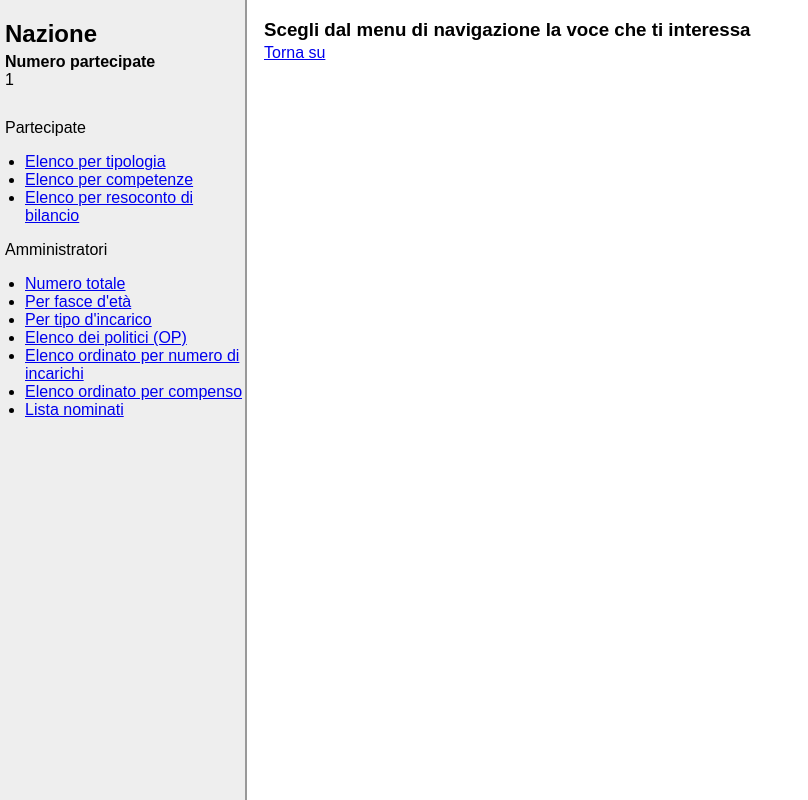
After one commit to openpolis/op_nominati, a Django app: template templates/nominati/nazione_detail.html in a window 1280 px wide. The commit adds this page. Shown: the whole page, without its empty margins (0-808 px from the left). Run offline with Django 3.2, Linux system fonts and the light colour scheme; the template is opened without the code that fills it: most values are stand-ins (such as "Sample title", 1, 10 or a date in 2020); parts of the project's set-up code (start-up, migrations or seed data) failed here and were passed over.

Commit message:
NazioneView started to implement

```diff
--- a/nominati/urls.py
+++ b/nominati/urls.py
@@ -4,7 +4,7 @@ from django.contrib import admin
 from django.contrib import databrowse
 
 from nominati.models import *
-from nominati.views import EnteDetailView, EnteListView, EnteJSONListView, RegioneListView, RegioneDetailView
+from nominati.views import EnteDetailView, EnteListView, EnteJSONListView, RegioneListView, RegioneDetailView, NazioneView
 
 admin.autodiscover()
 
@@ -13,6 +13,8 @@ urlpatterns = patterns('',
     url(r'^regioni/$', RegioneListView.as_view(), name="nominati_regione_list"),
     url(r'^regioni/(?P<pk>\d+)$', RegioneDetailView.as_view(), name="nominati_regione_detail"),
     url(r'^regioni/(?P<pk>\d+)?tipo=(?P<tipo>\w+)$', RegioneDetailView.as_view(), name="nominati_regione_tipologie"),
+    url(r'^nazione/$', NazioneView.as_view(), name="nominati_nazione"),
+    url(r'^nazione/?tipo=(?P<tipo>\w+)$', NazioneView.as_view(), name="nominati_nazione_tipologie"),
     url(r'^login/$', 'django.contrib.auth.views.login', {'template_name': 'login.html'}, name='login'),
     url(r'^logout/$', 'django.contrib.auth.views.logout', {'next_page' : '/'}, name='nominati_logout'),
     url(r'^enti/$', EnteListView.as_view(), name="nominati_ente_list"),
--- a/templates/nominati/amm_compenso.html
+++ b/templates/nominati/amm_compenso.html
@@ -1,4 +1,4 @@
-{% extends "nominati/regione_detail.html" %}
+{% extends base_template %}
 
 {% block content%}
 
--- a/templates/nominati/amm_incarichi.html
+++ b/templates/nominati/amm_incarichi.html
@@ -1,4 +1,4 @@
-{% extends "nominati/regione_detail.html" %}
+{% extends base_template %}
 
 {% block content%}
 
--- a/templates/nominati/amm_politici.html
+++ b/templates/nominati/amm_politici.html
@@ -1,4 +1,4 @@
-{% extends "nominati/regione_detail.html" %}
+{% extends base_template %}
 
 {% block content%}
 
--- a/templates/nominati/amm_tot.html
+++ b/templates/nominati/amm_tot.html
@@ -1,4 +1,4 @@
-{% extends "nominati/regione_detail.html" %}
+{% extends base_template %}
 
 {% block content%}
     {% block table %}
--- a/templates/nominati/lista_nominati.html
+++ b/templates/nominati/lista_nominati.html
@@ -1,4 +1,4 @@
-{% extends "nominati/regione_detail.html" %}
+{% extends base_template %}
 
 {% block content%}
 
--- /dev/null
+++ b/templates/nominati/nazione_detail.html
@@ -0,0 +1,100 @@
+{% extends "base.html" %}
+
+{% block title %}
+    Nazione
+{% endblock %}
+
+
+{% block sidebar %}
+    <div id="sidebar">
+        <h2>Nazione</h2>
+
+        <b>Numero partecipate</b><BR>
+        {{ n_partecipate }}<BR>
+
+
+        <div id="toc">
+            Partecipate
+            <ul>
+                <li><a href="/nazione/?tipo=part_tipologia">Elenco per tipologia</a></li>
+                <li><a href="/nazione/?tipo=part_competenze">Elenco per competenze</a></li>
+                <li><a href="/nazione/?tipo=part_resoconto">Elenco per resoconto di bilancio</a></li>
+            </ul>
+            Amministratori
+            <ul>
+                <li><a href="/nazione/?tipo=amm_tot#n">Numero totale</a></li>
+                <li><a href="/nazione/?tipo=amm_tot#eta">Per fasce d'et&agrave;</a></li>
+                <li><a href="/nazione/?tipo=amm_tot#incarico">Per tipo d'incarico</a></li>
+                <li><a href="/nazione/?tipo=amm_politici">Elenco dei politici (OP)</a></li>
+                <li><a href="/nazione/?tipo=amm_incarichi">Elenco ordinato per numero di incarichi</a></li>
+                <li><a href="/nazione/?tipo=amm_compenso">Elenco ordinato per compenso</a></li>
+                <li><a href="/nazione/?tipo=lista_nominati">Lista nominati</a></li>
+            </ul>
+        </div>
+    </div>
+{% endblock %}
+
+{% block content %}
+    <a name="top"></a>
+    {% block table %}
+
+        <h3>{% block table_title %}Scegli dal menu di navigazione la voce che ti interessa{% endblock %}</h3>
+
+    {% endblock %}
+    <a href="#top">Torna su</a>
+{% endblock %}
+
+
+{% block css_styles %}
+    {{ block.super }}
+    <style>
+        body {
+            font-size: 16px;
+
+        }
+        table {
+            width: 40em;
+            margin-top: 1em;
+            border: 1px solid black;
+            border-collapse: separate;
+            border-spacing: 0px;
+        }
+        th { background-color: #d3d3d3; border:1px solid gray; }
+        td { border: 1px solid gray;}
+
+
+            /*STE*/
+        #header {position: relative;width: 50em; left:15em; padding-left:1em; }
+        #footer {position: relative;width: 50em; left:15em; padding-left:1em; }
+        #content{position: relative; width: 50em; left:15em; padding-left:1em;}
+        #sidebar {
+            position: fixed;
+            height:100%;
+            top:0px;
+            left:0;
+            width: 15em;
+            border-right: 2px solid #999;
+            background-color: #eeeeee;
+            padding-left:5px;
+
+        }
+
+        #sidebar ul{
+            list-style: disc;
+            padding-left:20px;
+        }
+        #toc{margin-top:30px;}
+
+
+        table#lista_nominati {width: 60em;border:1px solid black; padding:0; margin:0;}
+        tr.ln_header {background-color: #ddd;font-weight: bold; font-size: 14px; }
+        table#lista_nominati .ln_nome {width:10em;padding-top:5px;vertical-align: top;}
+        td.ln_incarichi{border:0;height:50px;margin:0;padding:0;}
+        table.lista_nominati_inc { width:100%;height:50px;margin:0; border:0;}
+        .ln_carica      {width:20%;}
+        .ln_partecipata {width:40%;}
+        .ln_ente        {width:30%;}
+        .ln_compenso    {width:10%;}
+
+    </style>
+{% endblock %}
--- a/templates/nominati/part_competenze.html
+++ b/templates/nominati/part_competenze.html
@@ -1,4 +1,4 @@
-{% extends "nominati/regione_detail.html" %}
+{% extends base_template %}
 
 {% block content%}
 
--- a/templates/nominati/part_resoconto.html
+++ b/templates/nominati/part_resoconto.html
@@ -1,4 +1,4 @@
-{% extends "nominati/regione_detail.html" %}
+{% extends base_template %}
 
 {% block content%}
     {% block table %}
--- a/templates/nominati/part_tipologia.html
+++ b/templates/nominati/part_tipologia.html
@@ -1,4 +1,4 @@
-{% extends "nominati/regione_detail.html" %}
+{% extends base_template %}
 
 {% block content%}
 
--- a/templates/nominati/table.html
+++ b/templates/nominati/table.html
@@ -1,4 +1,4 @@
-{% extends "nominati/regione_detail.html" %}
+{% extends base_template %}
 
 {% block content%}
 
```
Also changed, not shown: nominati/views.py (+171 -0 lines).
